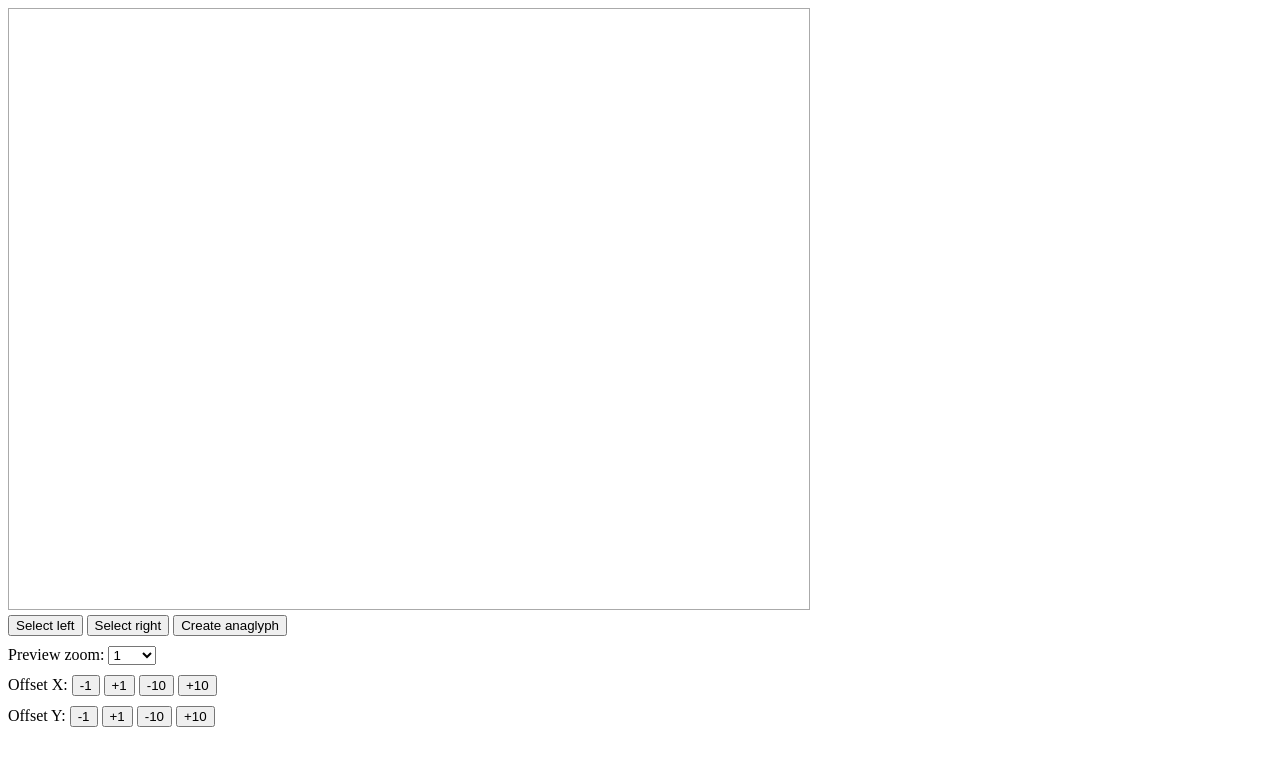
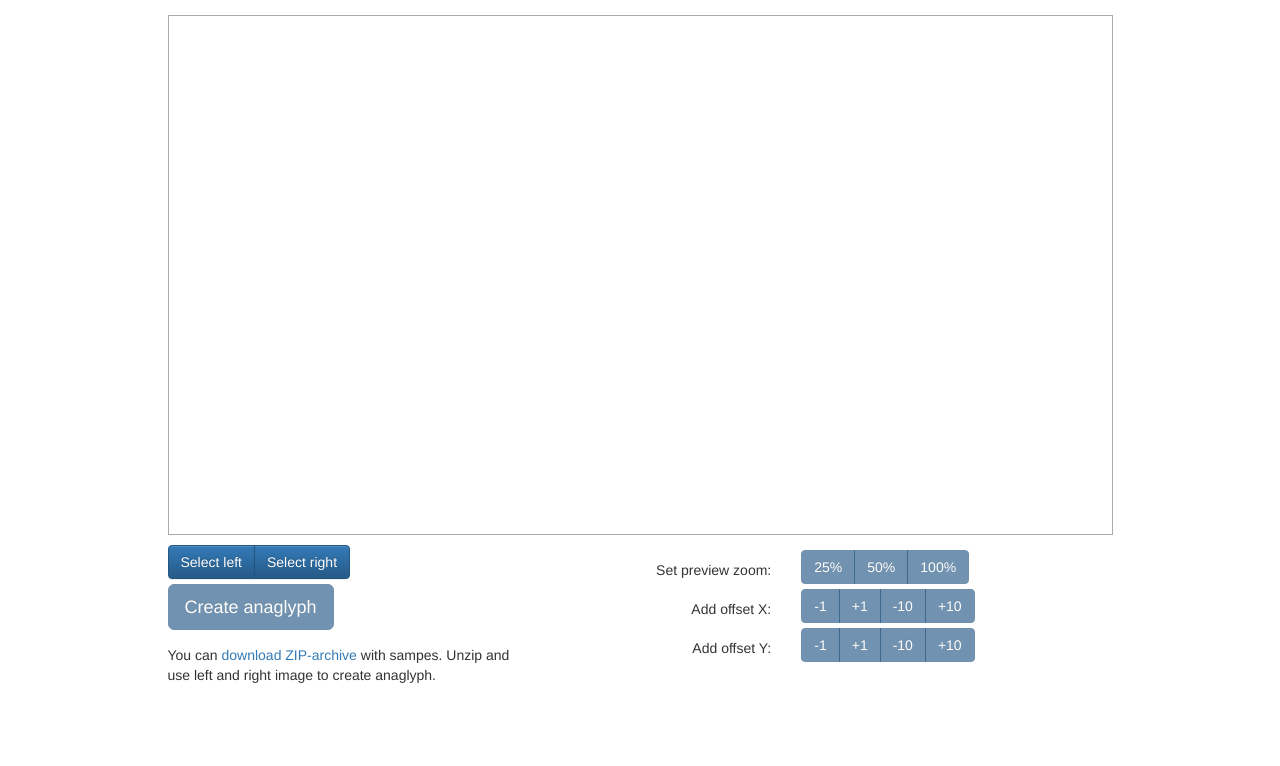
Before and after one commit to kityan/simpleAnaglyphMaker, a plain HTML site: page index.html in a window 1280 px wide. Drawn offline with nearby package versions, Linux system fonts and the light colour scheme.

Commit message:
bootstrap

```diff
--- a/index.html
+++ b/index.html
@@ -4,10 +4,18 @@
 	<title>simpleAnaglyphMaker</title>
 	<meta charset="utf-8">
 	<meta name="viewport" content="width=device-width, initial-scale=1.0, maximum-scale=1.0, user-scalable=no">
+	<script src="http://code.jquery.com/jquery-1.11.3.min.js"></script>
+	<link rel="stylesheet" href="https://maxcdn.bootstrapcdn.com/bootstrap/3.3.6/css/bootstrap.min.css" integrity="sha384-1q8mTJOASx8j1Au+a5WDVnPi2lkFfwwEAa8hDDdjZlpLegxhjVME1fgjWPGmkzs7" crossorigin="anonymous">
+	<link rel="stylesheet" href="https://maxcdn.bootstrapcdn.com/bootstrap/3.3.6/css/bootstrap-theme.min.css" integrity="sha384-fLW2N01lMqjakBkx3l/M9EahuwpSfeNvV63J5ezn3uZzapT0u7EYsXMjQV+0En5r" crossorigin="anonymous">
+	<script src="https://maxcdn.bootstrapcdn.com/bootstrap/3.3.6/js/bootstrap.min.js" integrity="sha384-0mSbJDEHialfmuBBQP6A4Qrprq5OVfW37PRR3j5ELqxss1yVqOtnepnHVP9aJ7xS" crossorigin="anonymous"></script>
 	<script type="text/javascript" src="script.js" charset="utf-8"></script>
 	<link rel='stylesheet' href='style.css' type='text/css' media='all' />
 </head>
 <body>
+
+<div class="container">
+	<div class="row">
+		<div class="col-xs-10 col-xs-offset-1">
 
 			<div id="anaglyphContainer">
 				<div id="wrapper">
@@ -15,35 +23,89 @@
 				</div>
 			</div>
 
-<div id="buttons">
-	<div>
-		<input type="button" value="Select left" class="btnLoadFile" data-eye="left" />
-		<input type="button" value="Select right" class="btnLoadFile" data-eye="right" />
-		<input type="button" value="Create anaglyph" id="btnCreateAnaglyph" />
 			<input type="file" class="fileInput" id="leftFile" data-eye="left" style="display: none;"/>
 			<input type="file" class="fileInput" id="rightFile" data-eye="right" style="display: none;"/>
+
+		</div>
 	</div>
 
-	<div>
-		Preview zoom:
-		<select id="zoomSelector"><option value="1">1</</option><option value="0.5">0.5</</option><option value="0.25">0.25</</option></select>
+	<div class="row">
+		<div class="col-xs-4 col-xs-offset-1">
+
+
+			<div class="btn-group">
+				<input type="button" value="Select left" class="btnLoadFile btn btn-primary" data-eye="left" />
+				<input type="button" value="Select right" class="btnLoadFile btn btn-primary" data-eye="right" />
 			</div>
 
-	<div>
-		Offset X:
-		<button class="btnChangeOffset" data-dir="x" data-val="-1" >-1</button>
-		<button class="btnChangeOffset" data-dir="x" data-val="1" >+1</button>
-		<button class="btnChangeOffset" data-dir="x" data-val="-10" >-10</button>
-		<button class="btnChangeOffset" data-dir="x" data-val="10" >+10</button>
+			<div style="margin-top:5px;">
+				<input type="button" value="Create anaglyph" id="btnCreateAnaglyph"  disabled class="btn btn-lg btn-primary" />
 			</div>
 
-	<div>
-		Offset Y:
-		<button class="btnChangeOffset" data-dir="y" data-val="-1" >-1</button>
-		<button class="btnChangeOffset" data-dir="y" data-val="1" >+1</button>
-		<button class="btnChangeOffset" data-dir="y" data-val="-10" >-10</button>
-		<button class="btnChangeOffset" data-dir="y" data-val="10" >+10</button>
+			<div style="margin-top:15px;">
+				You can <a href="samples.zip">download ZIP-archive</a> with sampes. Unzip and use left and right image to create anaglyph.
 			</div>
+
+		</div>
+
+		<div class="col-xs-6">
+
+			<div class="row">
+				<div class="col-xs-5 text-right v-center">
+					Set preview zoom:
+				</div>
+
+				<form >
+				<div class="col-xs-7">
+
+					<div class="btn-group" data-toggle="buttons">
+					  <label class="btn btn-primary zoomSelector" disabled for="o1">
+							  <input type="radio" name="zoomSelector" value="0.25" id="o1"> 25%
+							</label>
+					  <label class="btn btn-primary zoomSelector" disabled for="o2">
+							  <input type="radio" name="zoomSelector" value="0.5" id="o2"> 50%
+							</label>
+					  <label class="btn btn-primary active zoomSelector" disabled for="o3">
+							  <input type="radio" name="zoomSelector" disabledchecked value="1" id="o3"> 100%
+							</label>
+					</div>
+				</div>
+				</form>
+			</div>
+
+			<div class="row">
+				<div class="col-xs-5 text-right v-center">
+					Add offset X:
+				</div>
+
+				<div class="col-xs-7">
+					<div class="btn-group">
+						<button class="btnChangeOffset btn btn-primary" disabled data-dir="x" data-val="-1" >-1</button>
+						<button class="btnChangeOffset btn btn-primary" disabled data-dir="x" data-val="1" >+1</button>
+						<button class="btnChangeOffset btn btn-primary" disabled data-dir="x" data-val="-10" >-10</button>
+						<button class="btnChangeOffset btn btn-primary" disabled data-dir="x" data-val="10" >+10</button>
+					</div>
+				</div>
+			</div>
+
+			<div class="row">
+				<div class="col-xs-5 text-right v-center">
+					Add offset Y:
+				</div>
+
+				<div class="col-xs-7">
+					<div class="btn-group">
+						<button class="btnChangeOffset btn btn-primary" disabled data-dir="y" data-val="-1" >-1</button>
+						<button class="btnChangeOffset btn btn-primary" disabled data-dir="y" data-val="1" >+1</button>
+						<button class="btnChangeOffset btn btn-primary" disabled data-dir="y" data-val="-10" >-10</button>
+						<button class="btnChangeOffset btn btn-primary" disabled data-dir="y" data-val="10" >+10</button>
+					</div>
+				</div>
+			</div>
+		</div>
+	</div>
+
+
 </div>
 
 </body>
--- a/script.js
+++ b/script.js
@@ -35,7 +35,8 @@ function onWindowLoad(){
 		if (!images['left'] || !images['right']){
 			return;
 		}
-		scaleFactor = e.target.value;
+		scaleFactor = $(e.target).find('input').val();
+
 		document.getElementById('anaglyph').setAttribute('style','transform: scale(' + scaleFactor + ');');
 		document.getElementById('wrapper').setAttribute('style','width: ' +  images['left'].naturalWidth * scaleFactor + 'px; height: ' + images['left'].naturalHeight * scaleFactor + 'px');
 	}
@@ -102,6 +103,10 @@ function onWindowLoad(){
 		var eye = e.target.getAttribute('data-eye');
 		images[eye] = e.target;
 		console.log('Loaded image for ' + eye + ' eye. Size: ' + e.target.naturalWidth + 'x' + e.target.naturalHeight);
+		if (images['left'] && images['right']){
+			$('#btnCreateAnaglyph, .btnChangeOffset, .zoomSelector').removeAttr('disabled');
+		}
+
 	}
 
 
@@ -148,6 +153,7 @@ function onWindowLoad(){
 	[].forEach.call(document.getElementsByClassName('fileInput'), function(el) {el.addEventListener('change', onFileInputChange);});
 	[].forEach.call(document.getElementsByClassName('btnChangeOffset'), function(el) {el.addEventListener('click', onBtnChangeOffsetClick);});
 	document.getElementById('btnCreateAnaglyph').addEventListener('click', onBtnCreateAnaglyph);
-	document.getElementById('zoomSelector').addEventListener('change', onZoomChange);
+	$('.zoomSelector').on('click', onZoomChange);
+
 
 }
--- a/style.css
+++ b/style.css
@@ -1,6 +1,7 @@
 #anaglyphContainer {
-	width: 800px;
-	height: 600px;
+	margin-top: 10px;
+	margin-bottom: 5px;
+	height: 520px;
 	overflow: scroll;
 	border: 1px solid #AAA;
 }
@@ -13,4 +14,12 @@
 	overflow: hidden;
 }
 
-#buttons div {margin-top: 5px; margin-bottom: 10px;}
+.row {
+	margin-top: 5px;
+	margin-bottom: 5px;
+}
+
+.v-center {
+  position: relative;
+  transform: translateY(50%);
+}
```
Also changed, not shown: samples/104_left.jpg (added), samples/104_right.jpg (added), 1 other file. Lines whose indentation alone changed are shown as unchanged.
